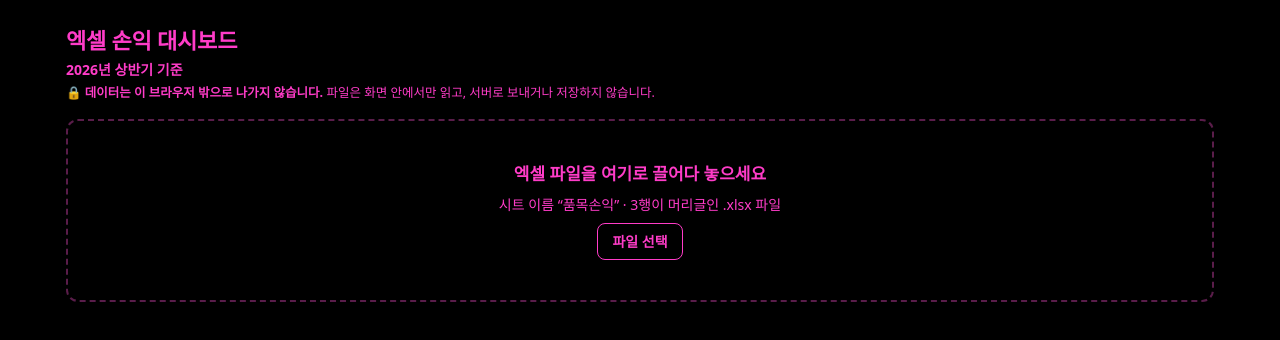
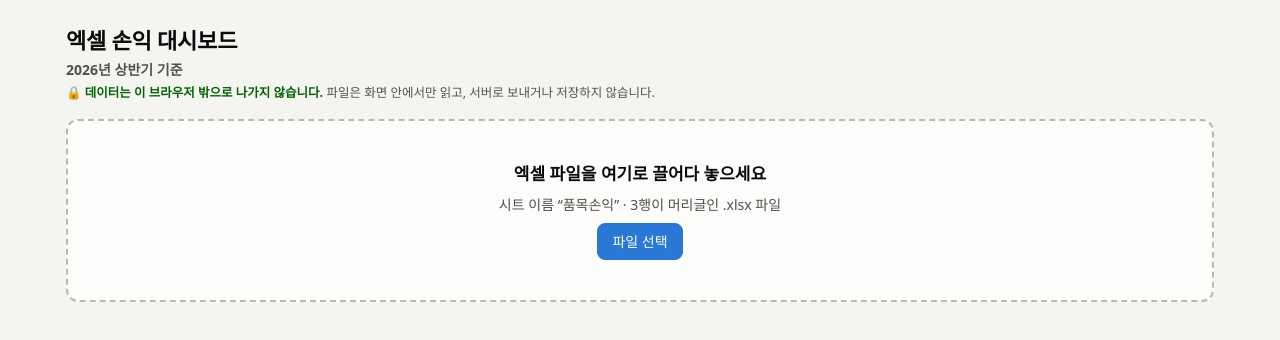
Before and after one commit to sweetgump-ai/pnl-dashboard-2, a plain HTML site: page index.html in a window 1280 px wide. Drawn offline with Linux system fonts and the light colour scheme.

Commit message:
형광 분홍/검정 화면 변경을 되돌림
Co-Authored-By: Claude Sonnet 5 <noreply@anthropic.com>

```diff
--- a/index.html
+++ b/index.html
@@ -14,26 +14,45 @@
 <meta name="referrer" content="no-referrer">
 <title>엑셀 손익 대시보드</title>
 <style>
-  /* 화면: 검정 배경 + 형광 분홍 글자 (인쇄는 아래 @media print 에서 흰 바탕으로 되돌림) */
+  :root {
+    color-scheme: light;
+    --bg: #f4f4f1;
+    --surface: #fcfcfb;
+    --text: #0b0b0b;
+    --text2: #52514e;
+    --muted: #6d6c67;
+    --grid: #e6e5e0;
+    --axis: #b9b8b1;
+    --border: #dcdad3;
+    --seq: #2a78d6;
+    --seq-soft: #cde2fb;
+    --crit: #d03b3b;
+    --good-text: #006300;
+    --other: #8b8a85;
+    --s1: #2a78d6; --s2: #eb6834; --s3: #1baf7a; --s4: #eda100;
+    --s5: #e87ba4; --s6: #008300; --s7: #4a3aa7; --s8: #e34948;
+    --accent-bg: #eaf2fd;
+  }
+  @media (prefers-color-scheme: dark) {
     :root {
       color-scheme: dark;
-    --pink: #ff3cc8;
-    --bg: #000000;
-    --surface: #000000;
-    --text: var(--pink);
-    --text2: var(--pink);
-    --muted: var(--pink);
+      --bg: #121211;
+      --surface: #1a1a19;
+      --text: #ffffff;
+      --text2: #c3c2b7;
+      --muted: #a09f96;
       --grid: #2b2b29;
-    --axis: #5a1d4a;
-    --border: #7a1f62;
+      --axis: #4a4a46;
+      --border: #33332f;
       --seq: #3987e5;
       --seq-soft: #184f95;
-    --crit: var(--pink);
-    --good-text: var(--pink);
+      --crit: #ec6a6a;
+      --good-text: #4cc44c;
       --other: #8b8a85;
       --s1: #3987e5; --s2: #d95926; --s3: #199e70; --s4: #c98500;
       --s5: #d55181; --s6: #008300; --s7: #9085e9; --s8: #e66767;
-    --accent-bg: #2a0a20;
+      --accent-bg: #172436;
+    }
   }
 
   * { box-sizing: border-box; }
@@ -75,7 +94,7 @@
   }
   button:hover, .btn:hover { border-color: var(--seq); }
   button:focus-visible, .btn:focus-within, select:focus-visible { outline: 2px solid var(--seq); outline-offset: 2px; }
-  .btn.primary, button.primary { background: var(--surface); border-color: var(--text); color: var(--text); font-weight: 700; }
+  .btn.primary, button.primary { background: var(--seq); border-color: var(--seq); color: #fff; }
   input[type=file] { position: absolute; width: 1px; height: 1px; opacity: 0; pointer-events: none; }
 
   .msg { margin: 12px 0 0; padding: 10px 14px; border-radius: 8px; border: 1px solid var(--border); background: var(--surface); }
@@ -148,8 +167,8 @@
 
   #tip {
     position: fixed; z-index: 10; pointer-events: none; display: none; white-space: pre;
-    background: var(--bg); color: var(--text); border: 1px solid var(--text); padding: 6px 10px; border-radius: 6px; font-size: 12px; line-height: 1.5;
-    box-shadow: 0 2px 8px rgba(0,0,0,.5);
+    background: var(--text); color: var(--bg); padding: 6px 10px; border-radius: 6px; font-size: 12px; line-height: 1.5;
+    box-shadow: 0 2px 8px rgba(0,0,0,.25);
   }
 
   .print-only { display: none; }
```
Lines whose indentation alone changed are shown as unchanged.
